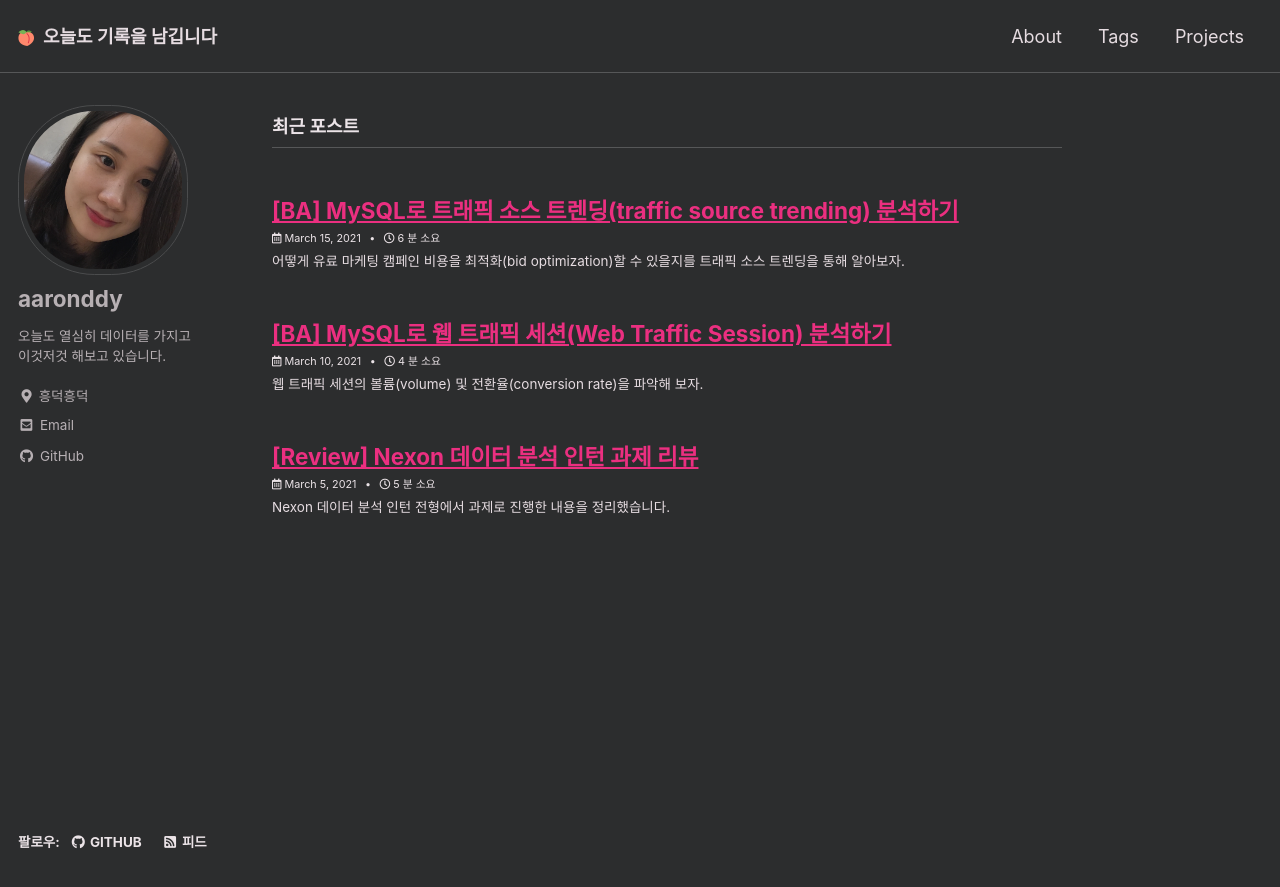
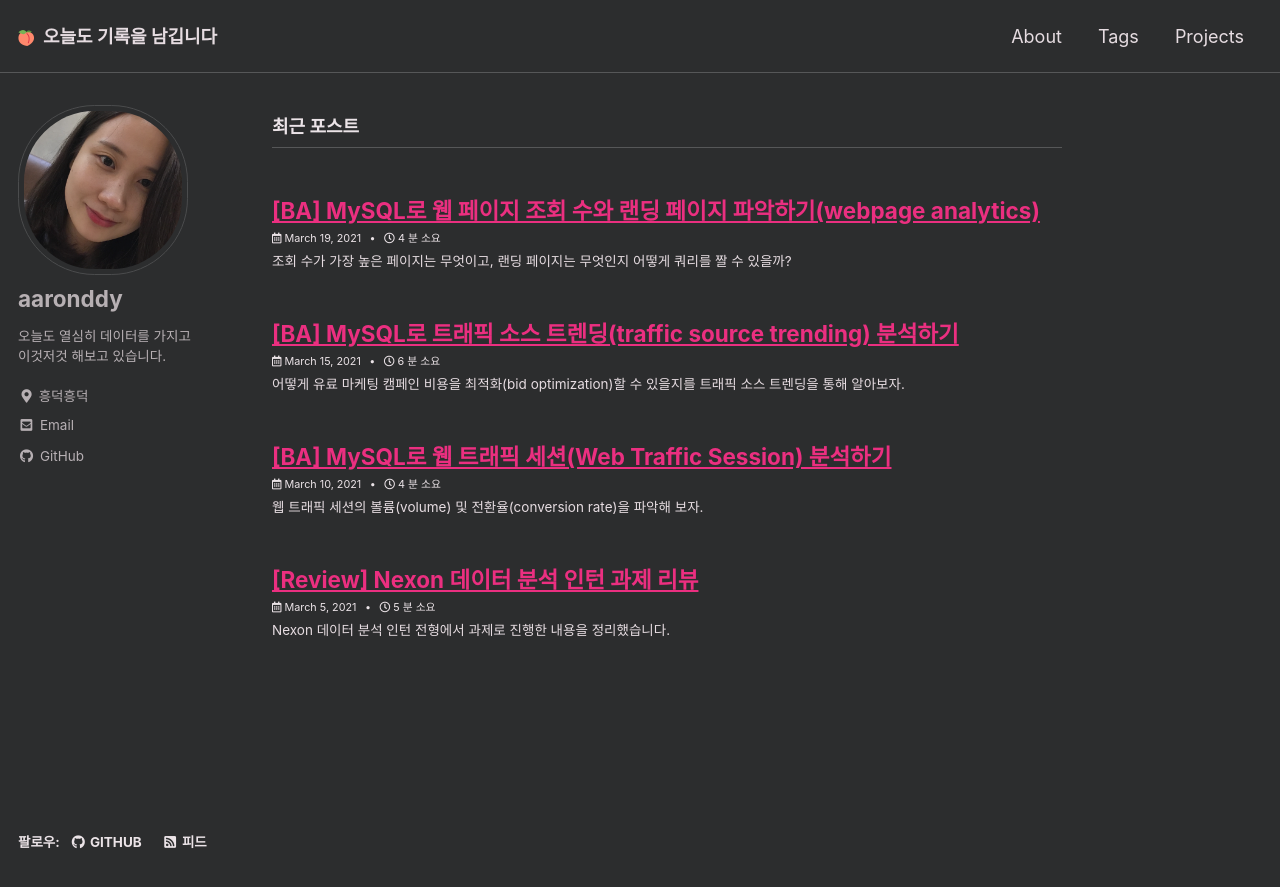
Before and after one commit to aaronddy/aaronddy.github.io, a Jekyll site: the page built from index.html, in a window 1280 px wide. Shown: the top 887 px of the page. Built offline with Jekyll 4.4.1, drawn with Linux system fonts in a browser that asks for light colours; cached includes are drawn as plain includes; some web fonts are replaced; the list of posts is cut into pages by our own code; part of the change alters nothing that is shown.

Commit message:
most-views web page and landing page analysis

````diff
--- a/_posts/2021-03-10-traffic-source-anlaysis.md
+++ b/_posts/2021-03-10-traffic-source-anlaysis.md
@@ -61,7 +61,7 @@ A. 주요 table 소개
 
 2) website_pageviews 테이블
 
-- website_pageview_id: primary key, 웹 사이트 페이지뷰에 부여된 id
+- website_pageview_id: primary key, 해당 테이블의 고유키로 1씩 자동 증가
 - created_at: timestamp, 해당 페이지뷰에 접속할 때의 시간
 - website_session_id: foreign key, website_sessions 테이블의 주요키이자 website_pageviews 테이블의 외래키
 - pageview_url: 접속한 페이지뷰 URL
--- /dev/null
+++ b/_posts/2021-03-19-top-website-content-analysis.md
@@ -0,0 +1,192 @@
+---
+title:  "[BA] MySQL로 웹 페이지 조회 수와 랜딩 페이지 파악하기(webpage analytics)"
+excerpt: "조회 수가 가장 높은 페이지는 무엇이고, 랜딩 페이지는 무엇인지 어떻게 쿼리를 짤 수 있을까?"
+
+categories:
+  - Business Analysis
+tags:
+  - [BA, MySQL, website, webpage, landingPage, analysis]
+
+toc: true
+toc_sticky: false
+toc_label: "어떻게 진행할 것이냐"
+toc_icon: "cookie-bite"
+
+date: 2021-03-19
+last_modified_at: 2021-03-24
+---
+
+<br>
+
+
+# ✔ 어떤 목적으로 활용될 수 있을까?
+
+: 웹사이트 컨텐츠 분석(Website Content Analysis)는 어떤 웹페이지에 가장 많은 유저가 방문하는지(조회 수)를 이해해 비즈니스 차원에서 개선시킬 점들에 집중하기 위함.
+
+예를 들어, 페이지 A, 페이지 B, 페이지 C가 있다고 하자. 각 페이지의 세션 유입량이 550, 1750, 625 라고 할 때, 페이지 B는 다른 두 페이지들에 비해 세션 유입량(페이지 방문 유저 수)이 가장 많다. 이를 이용해 페이지 B를 시작 페이지로 설정함으로써 세션 유입량을 유지 혹은 더 증가하도록 시도해 볼 수 있다.
+
+보통은 다음과 같은 상황에서 이 방법이 활용된다.
+ - 가장 많은 세션 유입량 혹은 조회수가 높은 페이지를 찾기 위해
+ - 웹사이트에서 랜딩 페이지(landing page)가 무엇인지 알기 위해 ==> 랜딩 페이지가 무엇인지 알아냄으로써 '어떤 내용 혹은 컨텐츠'가 유저로 하여금 해당 웹사이트로 들어오게 하는지 파악하는 것은 비즈니스적 관점에서 중요한 포인트가 될 수 있음.
+ - 세션 유입 혹은 조회수가 높은 페이지와 랜딩 페이지를 파악해 비즈니스적 목표 혹은 의도에 맞춰지고 있는지, 그렇지 않다면 어떻게 개선해나갈 수 있을지 등을 고려하기 위해
+
+<br>
+
+** Top website pages 쿼리 예제 - 조회수가 높은 페이지는?
+
+```sql
+
+SELECT
+  pageview_url,                                      -- 페이지 url
+  COUNT(DISTINCT website_pageview_id) AS pvs         -- 새로운 페이지 유입이 있을 때마다 자동 생성되는 website_pageview_id를 카운팅 해 어떤 페이지의 유입이 제일 많은지를 파악
+
+FROM website_pageviews
+WHERE website_pageview_id <= 1000                    -- website_pageview_id가 1000이하인 경우만 고려(1000개의 경우만 고려)
+GROUP BY pageview_url                                -- pageview_url로 그룹핑
+ORDER BY pvs DESC                                    -- pvs로 내림차순
+
+```
+💡 결과적으로 `/home` 페이지가 약 52%로 가장 조회수가 높은 것으로 나타났다. 이어서 `/products`는 약 19.5%로 나타났다.
+
+
+<br>
+
+**************************************
+
+<br>
+
+# ✔ 임시 테이블이 필요할 땐?
+: `CREATE TEMPORARY TABLE`로 임시 테이블을 만들면 된다. 쿼리문에서 사용할 수 있는 하나의 데이터셋 테이블로 일시적인 혹은 임시 테이블이라고 볼 수 있다.
+
+** TEMPORARY TABLE 작성 쿼리 예제
+
+```sql
+
+CREATE TEMPORARY TABLE newTempTableName   -- 'newTempTableName'의 임시 테이블을 만든다고 SQL 서버에 알림
+SELECT * FROM website_sessions            -- website_session 테이블에 있는 모든 컬럼을 선택
+WHERE website_session_id <= 100           -- 해당 테이블(website_session)의 컬럼(website_session_id) 값이 100 이하인 경우만 추출해 임시 테이블 생성
+
+```
+❗️ 'temporary table'은 현재 이용중인 MySQL 워크벤치 세션에서만 유효함. 한번 워크벤치를 닫고 다시 세션을 시작하면 'temporary table'은 유효하지 않고 없으므로 <u>분석 중에 계속 필요한 테이블이라면 해당 쿼리 혹은 코드를 미리 저장</u>!
+
+<br>
+
+** Top website landing pages 쿼리 예제 - 조회수가 높은 랜딩 페이지는?
+
+```sql
+
+-- 각 website_session_id 별 첫번째로 들어간 페이지(랜딩 페이지) id만 뽑아내 임시 테이블(first_pageview) 생성
+
+CREATE TEMPORARY TABLE first_pageview
+SELECT
+  website_session_id,
+  MIN(website_pageview_id) AS min_pv_id
+
+FROM website_pageviews
+GROUP BY website_session_id
+
+
+-- first_pageview 테이블과 website_pageviews 테이블을 join 해서 group by
+
+SELECT
+  website_pageviews.pageview_url AS landing_page,
+  COUNT(DISTINCT first_pageview.website_session_id) AS session_hitting_this_lander
+
+FROM first_pageviews
+  LEFT JOIN
+  ON first_pageveiws.min_pv_id = website_pageviews.website_pageview_id
+
+GROUP BY website_pageviews.pageview_url
+
+```
+💡  website_pageviews 테이블에서 website_pageview_id <= 1000 이하인 경우의 세션 id 별 랜딩 페이지는 모두 `/home` url 인 것으로 나타났다. 모든 방문자는 해당 url로 처음 유입되었다.
+
+
+<br>
+
+**************************************
+
+<br>
+
+
+# ✔ 어떤 요청이 들어올 수 있을까?
+
+A. 가장 조회수가 높은 페이지가 무엇인지 궁금합니다. (2012년 6월 9일 기준)
+
+B. 랜딩 페이지들이 어떻게 되는지, 그리고 각 랜딩 페이지의 크기(volume)는 어떻게 되는지 궁금합니다. (2012년 6월 12일 기준)
+
+<br>
+
+**************************************
+
+<br>
+
+# ✔ 어떻게 SQL 쿼리를 작성할까?
+
+A. website_pageview_id를 카운팅 하는데, pageview_url을 기준으로 group by
+
+```sql
+
+SELECT
+  pageview_url,
+  COUNT(DISTINCT website_pageview_id) AS pvs   -- 새로운 페이지 유입이 있을 때마다 자동 생성되는 website_pageview_id를 카운팅 해 어떤 페이지의 유입이 제일 많은지를 파악
+
+FROM website_pageviews
+WHERE created_at < '2012-06-09'     -- 2012-06-09일을 기준으로 제한
+GROUP BY 1
+ORDER BY 2 DESC
+
+```
+🔔 `COUNT(DISTINCT website_pageview_id)`와 `COUNT(DISTINCT website_session_id)`를 pageview_url로 그룹핑하면 어떻게 다를까? 일단 새로운 페이지 유입이 있을 때마다 자동 생성되는 고유키인 `website_pageview_id`를 pageview_url로 그룹핑해 카운팅을 하게 되면 각 url의 모든 유입을 카운팅하기 때문에 '조회수'를 추출할 수 있게 된다. 하지만 `website_session_id`는 고유한 session id가 어떤 페이지들을 방문했는지를 파악할 때 용이하다. 따라서 하나의 session id가 여러 페이지들을 한 번씩 방문했을 경우 각 페이지의 조회수가 모두 카운팅되지만 만약 한 페이지를 다섯 번 방문했어도 한 번만 카운팅이 되는 것이다. <em>어떤 컬럼값을 기준으로 카운팅하느냐에 따라 다른 결과가 추출될 수 있으므로 항상 주의해야 한다.</em>
+
+💡 결과 해석하기
+'2012-06-09' 일자를 기준으로 20876 번의 페이지 조회와 10402 개의 세션이 기록되었다. 이 중 `/home` 페이지가 10398 회로 전체 조회 수의 절반 가량을 차지하면서 가장 많은 조회 수를 기록했고, 거의 모든 세션이 해당 페이지를 방문한 것으로 파악된다.  다음으로 `/products` 페이지가 4238 값으로 두 번째를 기록했으나 `/home` 페이지와 많은 차이를 보이고 있다. 그럼에도 세션의 절반에 미치지 못하는 수가 `/products` 페이지를 방문하고 있다.
+
+<br>
+<br>
+
+B. 각 세션의 랜딩 페이지를 추출한 임시 테이블 생성 후, 랜딩 페이지 조회 수 추출하기
+
+```sql
+
+-- step 1. 각 세션의 랜딩 페이지를 확인할 수 있는 id or timestamp 추출한 임시 테이블 생성하기
+
+CREATE TEMPORARY TABLE session_landing_id
+SELECT
+  website_session_id,
+  MIN(website_pageview_id) AS min_pv_id
+
+FROM website_pageviews
+WHERE created_at < '2012-06-12'
+GROUP BY 1
+
+
+-- step 2. session_landing_time 테이블을 조인해서 각 랜딩 페이지의 조회 수 추출하기
+
+SELECT
+  website_pageviews.pageview_url AS landing_page_url,
+  COUNT(DISTINCT session_landing_id.website_session_id) AS session_hitting_landing_page
+
+FROM session_landing_id
+  LEFT JOIN website_pageviews
+  ON website_pageviews.website_pageview_id = session_landing_id.min_pv_id
+
+GROUP BY 1
+-- session_landing_id 테이블에서 '2012-06-12'로 제한을 뒀기 때문에 해당 쿼리에서는 그 조건을 넣을 필요가 없다.
+
+```
+🔔 각 테이블의 'created_at' 컬럼 역시 각 로우의 고유성을 갖고 있다고 생각했습니다. 그래서 처음에 임시 테이블을 만들 때 `website_pageview_id`가 아니라 `created_at`을 MIN()에 넣어서 세션 id별 가장 빠른 생성 시간을 도출했습니다. 하지만 website_pageviews 테이블과 조인하면서 더 많은 랜딩 페이지와 조회 수가 출력 되었습니다. 생각해 보면 아주 드물 수 있지만 같은 시간에 웹페이지 유입이 있을 수 있기 때문인 것 같습니다. 그래서 이번 경험으로 timestamp, 즉 `created_at`은 고유성을 띄기에는 어렵다는 것을 알게 되었습니다. 결국 `website_pageview_id`를 이용해 임시 테이블을 만들었습니다.
+
+💡 결과 해석하기
+'2012-06-12' 일자를 기준으로 10714 세션, 즉 모든 트래픽이  `/home` 페이지를 랜딩 페이지인 것으로 나왔습니다. 이 결과를 통해 해당 페이지가 이용자에게 어떤 경험을 주고 있는지(user experience)와 페이지가 해당 사이트를 대표하고 있다고 볼 수 있는지 등을 고려하여 해당 페이지를 더욱 발전시킬 필요가 있습니다.
+
+<br>
+
+**************************************
+
+<br>
+
+# ✔ 무엇을 남겼나
+
+- 이전 과제들 보다 더 복잡해서 쿼리를 짜는 게 생각보다 쉽지 않았습니다. '그러겠지' 라고 생각했던 게 사실 그렇지 않았습니다. 그래서 여러 번 쿼리를 실행해 보고 수정하며 제가 생각한 게 틀렸을 때 저의 논리에 따라가 보며 어떤 오류가 있었는지를 파악해 나갔습니다. 쉽다고 여겼지만 한 번 더 확인하고 천천히 진행해 나가야 실수를 줄일 수 있다는 것을 계속 느끼게 해준 과제였습니다.
+- SQL은 참 직관적이고 테이블 간의 연결고리를 생각하며 쿼리를 짜나가는 게 재밌으면서도 한 번 논리가 잘못되면 결과는 너무나도 크게 달라진다는 걸, 하지만 어떤 오류도 주지 않는다는 걸 마주할 때면 무섭기도 합니다. 그래서 더더욱 겸손한 자세가 필요한 것 같습니다.🥲
````
